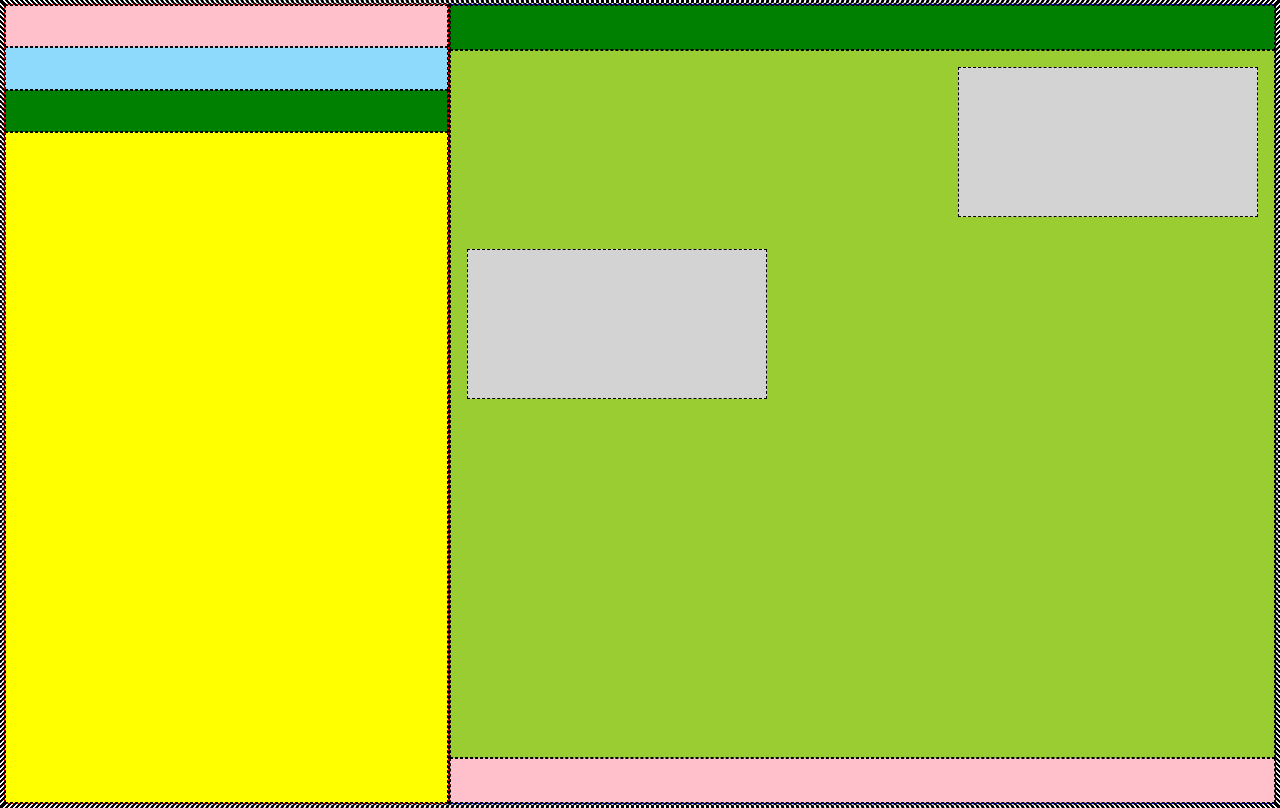
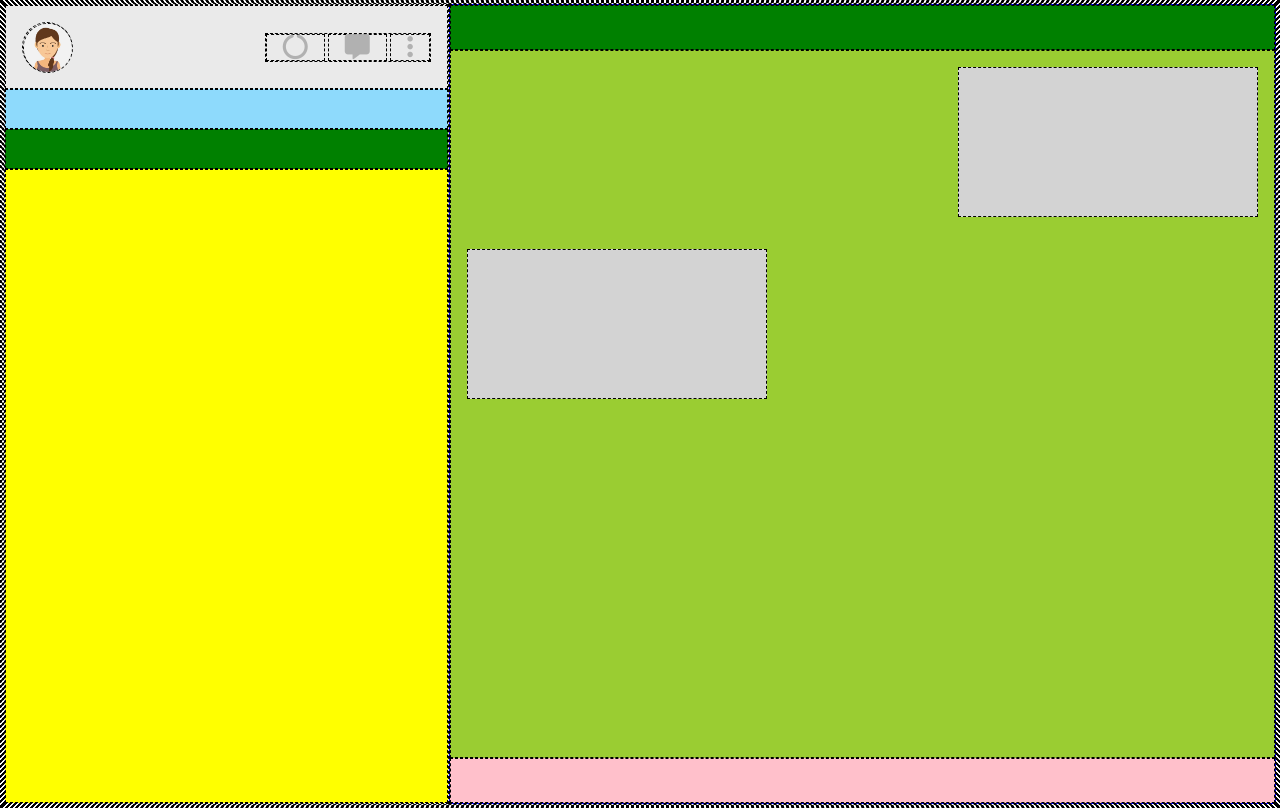
Before and after one commit to MarioBroi/html-css-boolzapp, a plain HTML site: page index.html in a window 1280 px wide. Drawn offline with Linux system fonts and the light colour scheme.

Commit message:
edit user details in row left

```diff
--- a/assets/css/style.css
+++ b/assets/css/style.css
@@ -22,17 +22,31 @@ body {
     --boolzapp-sender-msg: rgba(213, 249, 186, 1);
 }
 
+i {
+    font-size: 25px;
+    padding: 0 1rem;
+}
+
 /* #endregion Common */
 
 /* #region Utility */
 
 .container {
     height: 90%;
-    background-color: var(--boolzapp-light);
 }
 
 .d-flex {
     display: flex;
+}
+
+.avatar {
+    width: 50px;
+    height: 50px;
+    border-radius: 50%;
+}
+
+.icons {
+    color: var(--boolzapp-user-icon);
 }
 
 /* #endregion Utility */
@@ -42,14 +56,15 @@ body {
 .row-left {
     width: 35%;
     height: 800px;
-    background-color: red;
+    background-color: var(--boolzapp-light);
     flex-direction: column;
 }
 
 .user-details {
-    width: 100%;
-    height: 50px;
-    background-color: pink;
+    justify-content: space-between;
+    align-items: center;
+    padding: 1rem;
+    background-color: var(--boolzapp-light);
 }
 
 .notifications {
--- a/index.html
+++ b/index.html
@@ -10,6 +10,9 @@
     <link
         href="https://fonts.googleapis.com/css2?family=Lato:ital,wght@0,100;0,300;0,400;0,700;0,900;1,100;1,300;1,400;1,700;1,900&display=swap"
         rel="stylesheet">
+    <link rel="stylesheet" href="https://cdnjs.cloudflare.com/ajax/libs/font-awesome/6.5.1/css/all.min.css"
+        integrity="sha512-DTOQO9RWCH3ppGqcWaEA1BIZOC6xxalwEsw9c2QQeAIftl+Vegovlnee1c9QX4TctnWMn13TZye+giMm8e2LwA=="
+        crossorigin="anonymous" referrerpolicy="no-referrer" />
     <title>Boolzapp</title>
 </head>
 
@@ -17,8 +20,15 @@
     <main class="app-main">
         <div class="container d-flex">
             <div class="row-left d-flex row-left-md row-left-sm">
-                <div class="user-details">
-
+                <div class="user-details d-flex">
+                    <div class="avatar">
+                        <img src="./assets/img/avatar_io.jpg" alt="" class="avatar">
+                    </div>
+                    <div class="icons">
+                        <i class="fa-solid fa-circle-notch"></i>
+                        <i class="fa-solid fa-message"></i>
+                        <i class="fa-solid fa-ellipsis-vertical"></i>
+                    </div>
                 </div>
                 <!-- /.user-details -->
 
```
